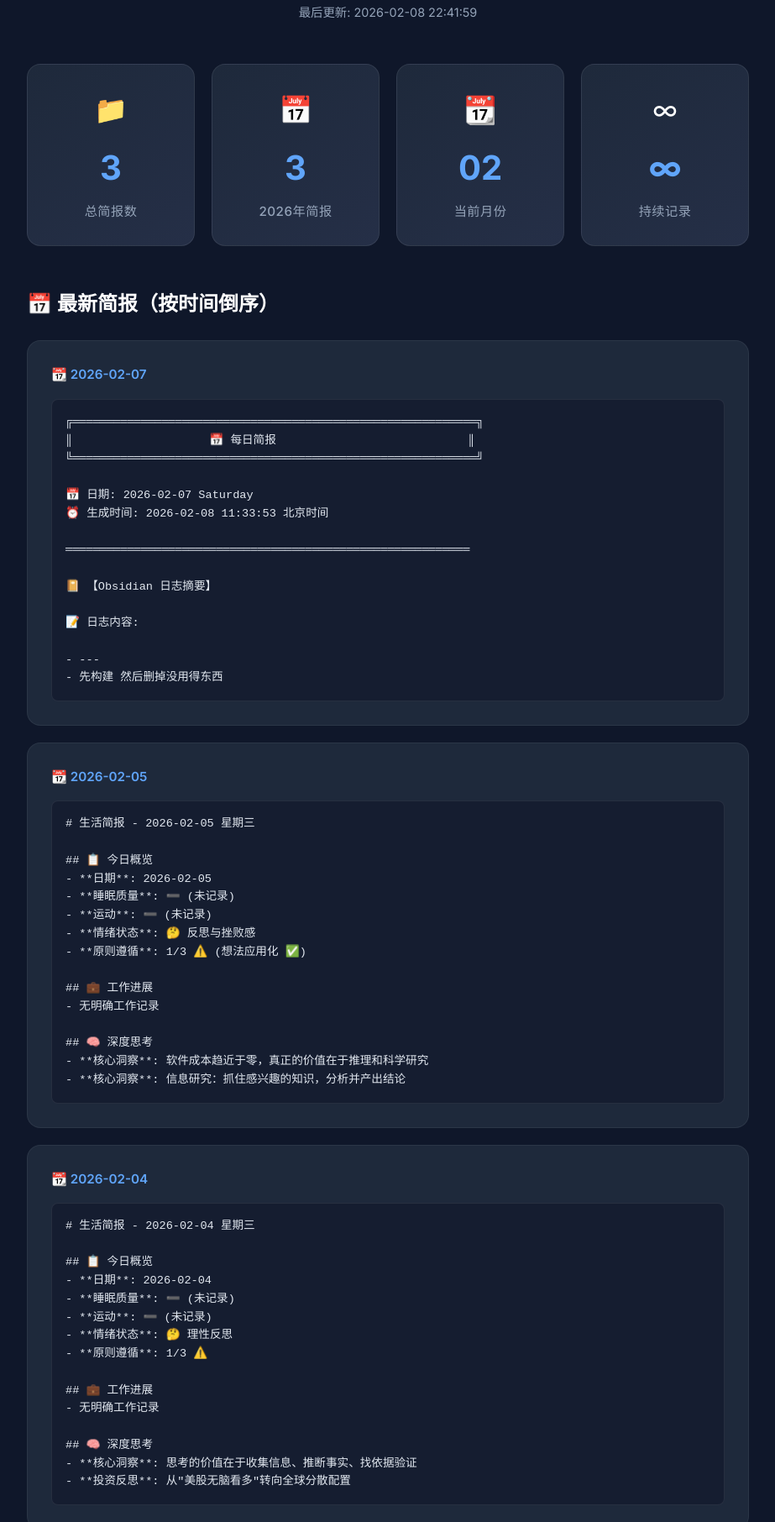
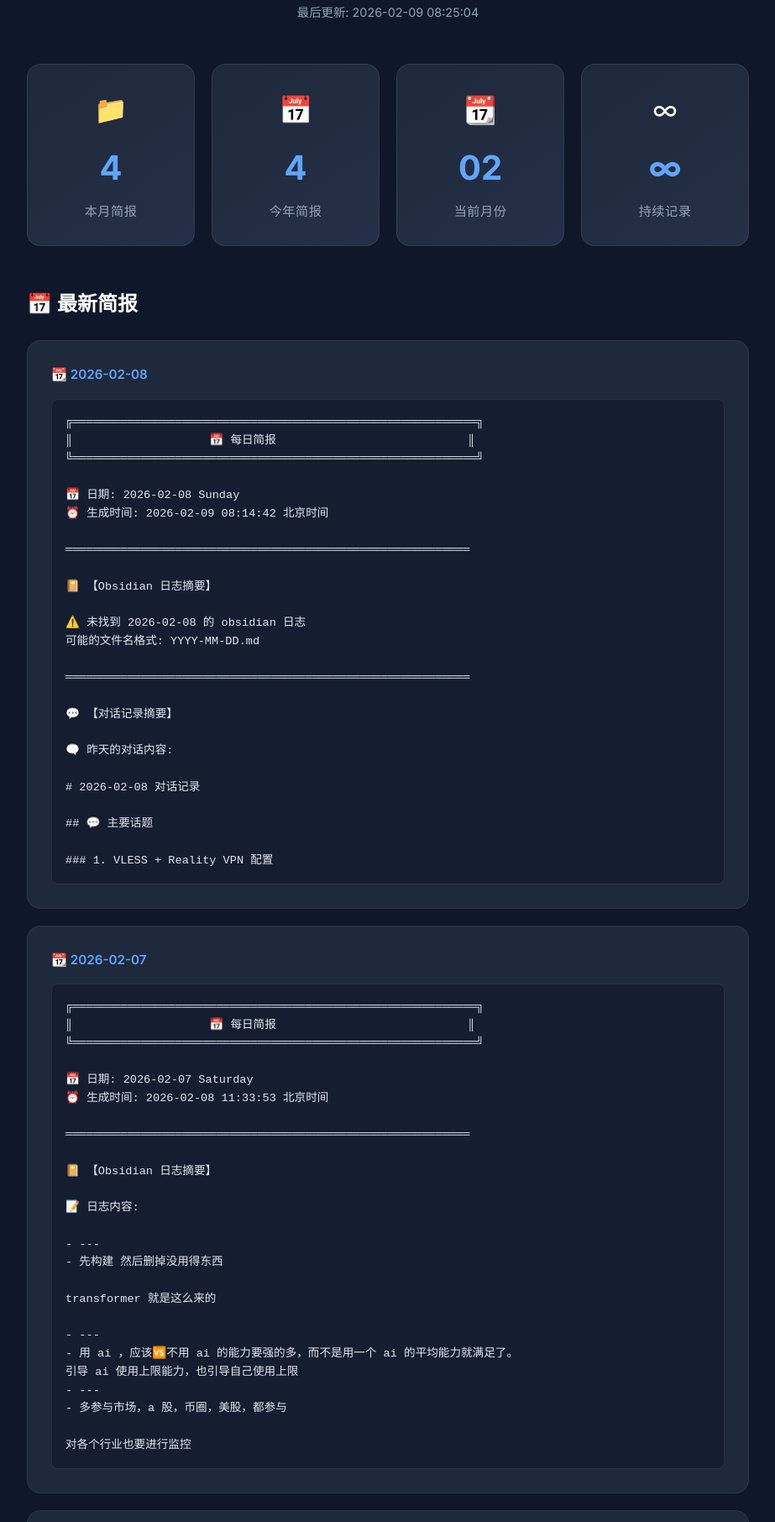
Before and after one commit to zhongyi-byte/life-briefing, a website: page index.html in a window 1280 px wide. Shown: the part 169-1981 px from the top of the page at 84% size, without its empty margins (178-1101 px from the left). Drawn offline with Linux system fonts and the light colour scheme.

Commit message:
添加 2026-02-09 每日简报

```diff
--- a/index.html
+++ b/index.html
@@ -4,175 +4,31 @@
     <meta charset="UTF-8">
     <meta name="viewport" content="width=device-width, initial-scale=1.0">
     <title>Life Briefing - 生活简报</title>
+    <link href="https://fonts.googleapis.com/css2?family=Inter:wght@400;500;600;700&display=swap" rel="stylesheet">
     <style>
-        @import url('https://fonts.googleapis.com/css2?family=Inter:wght@400;500;600;700&display=swap');
-
-        :root {
-            --bg: #0f172a;
-            --card: #1e293b;
-            --text: #ffffff;
-            --text-muted: #94a3b8;
-            --accent: #3b82f6;
-            --accent-light: #60a5fa;
-        }
-
+        :root { --bg: #0f172a; --card: #1e293b; --text: #ffffff; --text-muted: #94a3b8; --accent: #3b82f6; --accent-light: #60a5fa; }
         * { margin: 0; padding: 0; box-sizing: border-box; }
-
-        body {
-            font-family: 'Inter', -apple-system, BlinkMacSystemFont, sans-serif;
-            background: var(--bg);
-            color: var(--text);
-            line-height: 1.6;
-            min-height: 100vh;
-        }
-
+        body { font-family: 'Inter', -apple-system, BlinkMacSystemFont, sans-serif; background: var(--bg); color: var(--text); line-height: 1.6; min-height: 100vh; }
         .container { max-width: 900px; margin: 0 auto; padding: 40px 20px; }
-
         header { text-align: center; margin-bottom: 50px; }
-
-        h1 {
-            font-size: 3rem;
-            font-weight: 700;
-            background: linear-gradient(135deg, var(--accent), var(--accent-light));
-            -webkit-background-clip: text;
-            -webkit-text-fill-color: transparent;
-            margin-bottom: 12px;
-            letter-spacing: -0.02em;
-        }
-
-        .subtitle {
-            color: var(--text-muted);
-            font-size: 1.2rem;
-            font-weight: 400;
-        }
-
-        .update-time {
-            color: var(--text-muted);
-            margin-top: 12px;
-            font-size: 0.9rem;
-        }
-
-        .stats {
-            display: grid;
-            grid-template-columns: repeat(auto-fit, minmax(180px, 1fr));
-            gap: 20px;
-            margin-bottom: 50px;
-        }
-
-        .stat-card {
-            background: linear-gradient(145deg, var(--card), #252f47);
-            padding: 28px 20px;
-            border-radius: 16px;
-            text-align: center;
-            border: 1px solid rgba(255,255,255,0.08);
-            transition: transform 0.2s, box-shadow 0.2s;
-        }
-
-        .stat-card:hover {
-            transform: translateY(-4px);
-            box-shadow: 0 12px 40px rgba(59, 130, 246, 0.15);
-        }
-
-        .stat-icon {
-            font-size: 2rem;
-            margin-bottom: 12px;
-        }
-
-        .stat-number {
-            font-size: 2.5rem;
-            font-weight: 700;
-            color: var(--accent-light);
-            margin-bottom: 8px;
-        }
-
-        .stat-label {
-            color: var(--text-muted);
-            font-size: 0.95rem;
-            font-weight: 500;
-            text-transform: uppercase;
-            letter-spacing: 0.5px;
-        }
-
-        .section-title {
-            font-size: 1.5rem;
-            font-weight: 600;
-            margin-bottom: 24px;
-            color: var(--text);
-            display: flex;
-            align-items: center;
-            gap: 10px;
-        }
-
-        .briefing-card {
-            background: var(--card);
-            border-radius: 16px;
-            padding: 28px;
-            margin-bottom: 20px;
-            border: 1px solid rgba(255,255,255,0.06);
-            transition: border-color 0.2s;
-        }
-
-        .briefing-card:hover {
-            border-color: rgba(59, 130, 246, 0.3);
-        }
-
-        .briefing-date {
-            color: var(--accent-light);
-            font-size: 0.95rem;
-            font-weight: 600;
-            margin-bottom: 16px;
-            display: flex;
-            align-items: center;
-            gap: 8px;
-        }
-
-        .briefing-content {
-            color: var(--text-muted);
-            font-size: 0.95rem;
-            line-height: 1.8;
-        }
-
-        .briefing-content pre {
-            background: rgba(15, 23, 42, 0.6);
-            border: 1px solid rgba(255,255,255,0.08);
-            border-radius: 8px;
-            padding: 16px;
-            overflow-x: auto;
-            font-family: 'JetBrains Mono', monospace;
-            font-size: 0.85rem;
-            line-height: 1.6;
-            color: #e2e8f0;
-        }
-
-        .btn {
-            display: inline-flex;
-            align-items: center;
-            gap: 8px;
-            background: var(--accent);
-            color: white;
-            padding: 14px 28px;
-            border-radius: 10px;
-            text-decoration: none;
-            font-weight: 600;
-            font-size: 1rem;
-            transition: all 0.2s;
-            border: none;
-            cursor: pointer;
-        }
-
-        .btn:hover {
-            background: var(--accent-light);
-            transform: translateY(-2px);
-            box-shadow: 0 8px 25px rgba(59, 130, 246, 0.3);
-        }
-
-        .footer {
-            text-align: center;
-            color: var(--text-muted);
-            margin-top: 60px;
-            padding-top: 30px;
-            border-top: 1px solid rgba(255,255,255,0.08);
-        }
+        h1 { font-size: 3rem; font-weight: 700; background: linear-gradient(135deg, var(--accent), var(--accent-light)); -webkit-background-clip: text; -webkit-text-fill-color: transparent; margin-bottom: 12px; letter-spacing: -0.02em; }
+        .subtitle { color: var(--text-muted); font-size: 1.2rem; font-weight: 400; }
+        .update-time { color: var(--text-muted); margin-top: 12px; font-size: 0.9rem; }
+        .stats { display: grid; grid-template-columns: repeat(auto-fit, minmax(180px, 1fr)); gap: 20px; margin-bottom: 50px; }
+        .stat-card { background: linear-gradient(145deg, var(--card), #252f47); padding: 28px 20px; border-radius: 16px; text-align: center; border: 1px solid rgba(255,255,255,0.08); transition: transform 0.2s, box-shadow 0.2s; }
+        .stat-card:hover { transform: translateY(-4px); box-shadow: 0 12px 40px rgba(59, 130, 246, 0.15); }
+        .stat-icon { font-size: 2rem; margin-bottom: 12px; }
+        .stat-number { font-size: 2.5rem; font-weight: 700; color: var(--accent-light); margin-bottom: 8px; }
+        .stat-label { color: var(--text-muted); font-size: 0.95rem; font-weight: 500; text-transform: uppercase; letter-spacing: 0.5px; }
+        .section-title { font-size: 1.5rem; font-weight: 600; margin-bottom: 24px; color: var(--text); display: flex; align-items: center; gap: 10px; }
+        .briefing-card { background: var(--card); border-radius: 16px; padding: 28px; margin-bottom: 20px; border: 1px solid rgba(255,255,255,0.06); transition: border-color 0.2s; }
+        .briefing-card:hover { border-color: rgba(59, 130, 246, 0.3); }
+        .briefing-date { color: var(--accent-light); font-size: 0.95rem; font-weight: 600; margin-bottom: 16px; display: flex; align-items: center; gap: 8px; }
+        .briefing-content { color: var(--text-muted); font-size: 0.95rem; line-height: 1.8; }
+        .briefing-content pre { background: rgba(15, 23, 42, 0.6); border: 1px solid rgba(255,255,255,0.08); border-radius: 8px; padding: 16px; overflow-x: auto; font-family: 'JetBrains Mono', monospace; font-size: 0.85rem; line-height: 1.6; color: #e2e8f0; }
+        .btn { display: inline-flex; align-items: center; gap: 8px; background: var(--accent); color: white; padding: 14px 28px; border-radius: 10px; text-decoration: none; font-weight: 600; font-size: 1rem; transition: all 0.2s; border: none; cursor: pointer; }
+        .btn:hover { background: var(--accent-light); transform: translateY(-2px); box-shadow: 0 8px 25px rgba(59, 130, 246, 0.3); }
+        .footer { text-align: center; color: var(--text-muted); margin-top: 60px; padding-top: 30px; border-top: 1px solid rgba(255,255,255,0.08); }
     </style>
 </head>
 <body>
@@ -180,19 +36,19 @@
         <header>
             <h1>Life Briefing</h1>
             <p class="subtitle">自动生活简报系统 - 追踪每日工作、思考与成长</p>
-            <p class="update-time">最后更新: 2026-02-08 22:41:59</p>
+            <p class="update-time">最后更新: 2026-02-09 08:25:04</p>
         </header>
 
         <div class="stats">
             <div class="stat-card">
                 <div class="stat-icon">📁</div>
-                <div class="stat-number">3</div>
-                <div class="stat-label">总简报数</div>
+                <div class="stat-number">4</div>
+                <div class="stat-label">本月简报</div>
             </div>
             <div class="stat-card">
                 <div class="stat-icon">📅</div>
-                <div class="stat-number">3</div>
-                <div class="stat-label">2026年简报</div>
+                <div class="stat-number">4</div>
+                <div class="stat-label">今年简报</div>
             </div>
             <div class="stat-card">
                 <div class="stat-icon">📆</div>
@@ -206,8 +62,35 @@
             </div>
         </div>
 
-        <h2 class="section-title">📅 最新简报（按时间倒序）</h2>
+        <h2 class="section-title">📅 最新简报</h2>
+        <div class="briefing-card">
+            <div class="briefing-date">📆 2026-02-08</div>
+            <div class="briefing-content"><pre>╔═══════════════════════════════════════════════════════════╗
+║                    📅 每日简报                            ║
+╚═══════════════════════════════════════════════════════════╝
 
+📅 日期: 2026-02-08 Sunday
+⏰ 生成时间: 2026-02-09 08:14:42 北京时间
+
+═══════════════════════════════════════════════════════════
+
+📔 【Obsidian 日志摘要】
+
+⚠️ 未找到 2026-02-08 的 obsidian 日志
+可能的文件名格式: YYYY-MM-DD.md
+
+═══════════════════════════════════════════════════════════
+
+💬 【对话记录摘要】
+
+🗨️ 昨天的对话内容:
+
+# 2026-02-08 对话记录
+
+## 💬 主要话题
+
+### 1. VLESS + Reality VPN 配置</pre></div>
+        </div>
         <div class="briefing-card">
             <div class="briefing-date">📆 2026-02-07</div>
             <div class="briefing-content"><pre>╔═══════════════════════════════════════════════════════════╗
@@ -224,28 +107,18 @@
 📝 日志内容:
 
 - ---
-- 先构建 然后删掉没用得东西</pre></div>
+- 先构建 然后删掉没用得东西
+
+transformer 就是这么来的
+
+- ---
+- 用 ai ，应该🆚不用 ai 的能力要强的多，而不是用一个 ai 的平均能力就满足了。
+引导 ai 使用上限能力，也引导自己使用上限
+- ---
+- 多参与市场，a 股，币圈，美股，都参与
+
+对各个行业也要进行监控</pre></div>
         </div>
-
-        <div class="briefing-card">
-            <div class="briefing-date">📆 2026-02-05</div>
-            <div class="briefing-content"><pre># 生活简报 - 2026-02-05 星期三
-
-## 📋 今日概览
-- **日期**: 2026-02-05
-- **睡眠质量**: ➖ (未记录)
-- **运动**: ➖ (未记录)
-- **情绪状态**: 🤔 反思与挫败感
-- **原则遵循**: 1/3 ⚠️ (想法应用化 ✅)
-
-## 💼 工作进展
-- 无明确工作记录
-
-## 🧠 深度思考
-- **核心洞察**: 软件成本趋近于零，真正的价值在于推理和科学研究
-- **核心洞察**: 信息研究：抓住感兴趣的知识，分析并产出结论</pre></div>
-        </div>
-
         <div class="briefing-card">
             <div class="briefing-date">📆 2026-02-04</div>
             <div class="briefing-content"><pre># 生活简报 - 2026-02-04 星期三
@@ -262,19 +135,27 @@
 
 ## 🧠 深度思考
 - **核心洞察**: 思考的价值在于收集信息、推断事实、找依据验证
-- **投资反思**: 从"美股无脑看多"转向全球分散配置</pre></div>
+- **投资反思**: 从"美股无脑看多"转向全球分散配置
+- **投资反思**: 美股虽然代表顶尖科技，但"船太重、估值太高、向上空间有限、向下风险大"
+- **机会识别**: 韩国、台湾在 AI 基建供应链上地位靠前（台积电、三星、海力士）
+- **自我批评**: 去年太不坚定，做错太多，好在没亏
+
+## 💪 健康追踪
+- **睡眠**: 未记录
+- **运动**: 未记录
+- **饮食**: 未记录
+
+## 📝 今日输出</pre></div>
         </div>
 
         <div style="text-align: center; margin-top: 40px;">
-            <a href="https://github.com/zhongyi-byte/life-briefing" class="btn">
-                📁 查看 GitHub 仓库
-            </a>
+            <a href="https://github.com/zhongyi-byte/life-briefing" class="btn">📁 查看 GitHub 仓库</a>
         </div>
 
         <div class="footer">
             <p>Built with AI · Tracked with intention</p>
             <p style="font-size: 0.85rem; opacity: 0.8;">
-                Auto-deployed on Cloudflare Pages · Updated hourly
+                Auto-deployed on Cloudflare Pages
             </p>
         </div>
     </div>
```
Also changed, not shown: briefings/2026/02/2026-02-09.md (added, +83 -0 lines).
